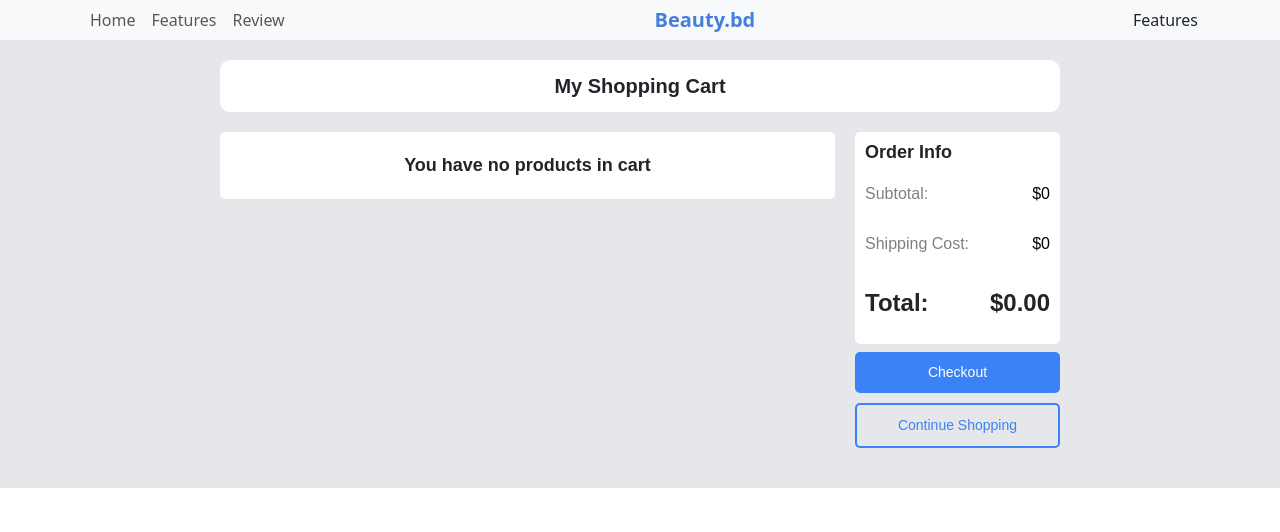
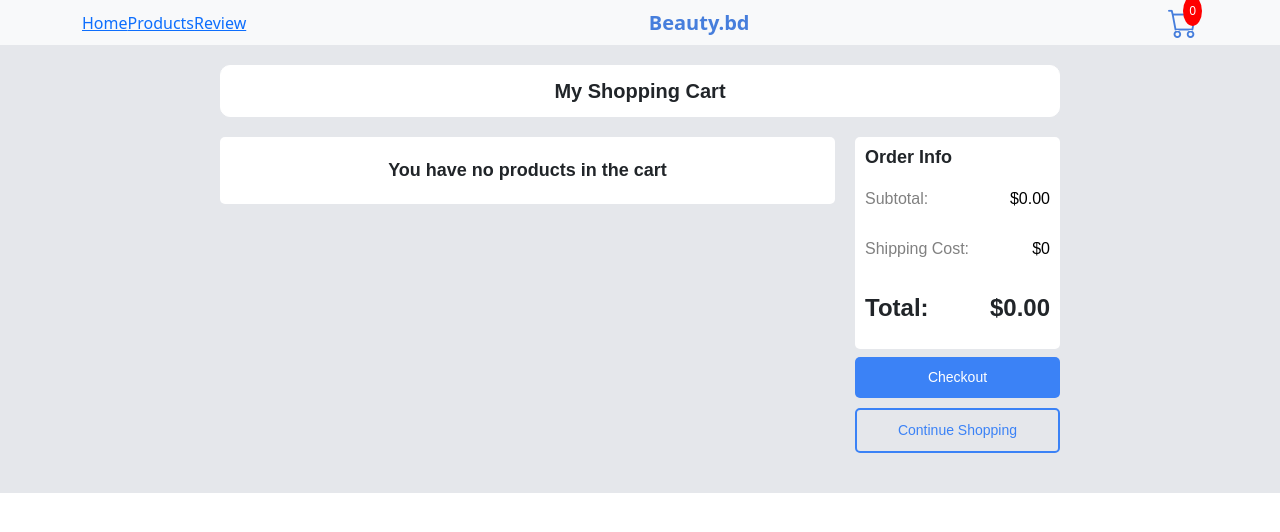
Before and after one commit to tranvietanh20112001/frontend, a React (Create React App) app: page /cart in a window 1280 px wide. Shown: the top 532 px of the page. Built offline with nearby package versions, Linux system fonts and the light colour scheme.

Commit message:
update cartitem

```diff
--- a/src/components/CheckoutPage/CartItemsComponent/CartItemsComponent.tsx
+++ b/src/components/CheckoutPage/CartItemsComponent/CartItemsComponent.tsx
@@ -1,4 +1,4 @@
-
+import React from "react";
 import { useNavigate } from "react-router-dom";
 import { QuantityButton } from "../../ProductPage/ProductDetailComponent/ProductDetailComponent.styled";
 import {
@@ -13,50 +13,85 @@ import {
   OrderTotal,
   Paragraph,
   ButtonContainer,
-  CheckoutButton,
   ContinueShoppingButton,
   ContainerCon,
   ParagraphLeft,
   ParagraphRight,
+
 } from "./CartItemsStyles";
 import { useSelector } from "react-redux";
 import { RootState } from "../../../store";
 import "./CartItemStyle.css";
-import { useState, useEffect } from "react";
+import CartItem from "./cartItem";
+
+import styled from 'styled-components';
+
+const StyledCheckoutButton = styled.button`
+  background-color: #3b82f6;
+  color: white;
+  border: none;
+  padding: 10px;
+  font-size: 14px;
+  border-radius: 5px;
+  cursor: not-allowed;
+`;
 
 const CartItemsComponent = () => {
   const navigate = useNavigate();
-
   const { cart } = useSelector((state: RootState) => state.cart);
 
-  console.log(cart);
 
   const handleContinueShopping = () => {
     navigate("/products");
   };
 
-  const [count, setCount] = useState(1);
-//   const [totalPrice, setTotalPrice] = useState(cartItem.product.price);
-
-  const decrement = () => {
-    if (count > 1) {
-      setCount(count - 1);
-    }
+  const calculateSubtotal = () => {
+    let subtotal = 0;
+    cart.forEach((cartItem) => {
+      subtotal += cartItem.quantity * cartItem.product.price;
+    });
+    return subtotal.toFixed(2);
   };
 
-  const increment = () => {
-    setCount(count + 1);
+  const calculateShippingCost = () => {
+    // Set a default shipping cost
+    const defaultShippingCost = 10;
+
+    // If there are items in the cart, set the shipping cost to the default value
+    if (cart.length > 0) {
+      return defaultShippingCost;
+    }
+
+    // If the cart is empty, shipping cost is $0
+    return 0;
   };
 
-//   useEffect(() => {
-//     setCount(1);
-//     setTotalPrice(cartItem.product.price);
-//   }, [cartItem.product]);
+  const calculateTotal = () => {
+    const subtotal = parseFloat(calculateSubtotal());
+    const shippingCost = calculateShippingCost();
 
-//   useEffect(() => {
+    return (subtotal + shippingCost).toFixed(2);
+  };
 
-//     setTotalPrice(product.price * count);
-//   }, [count, product]);
+  const CheckoutButton = () => {
+    const total = parseFloat(calculateTotal());
+
+    const handleCheckout = () => {
+      const userConfirmation = window.confirm("Do you want to purchase?");
+      if (userConfirmation) {
+        alert("Thank you for Purchase!!!");
+      }
+    };
+
+    return (
+      <StyledCheckoutButton
+        disabled={total === 0}
+        onClick={handleCheckout}
+      >
+        Checkout
+      </StyledCheckoutButton>
+    );
+  };
 
   return (
     <Container>
@@ -65,43 +100,19 @@ const CartItemsComponent = () => {
 
         <SEContainer>
           <LeftContent>
-            {cart.map((cartItem) => {
-              return (
-                <div className="cart-items">
-                  <img
-                    className="cart-item-img"
-                    src={cartItem.product.imageUrl}
-                    alt="qq"
-                  />
-                  <div>
-                    <div className="cart-item-header">
-                      <b className="cart-item-name">
-                        {cartItem.product.productName}
-                      </b>
-                      <p className="cart-item-delete-btn">
-                        <i className="bi bi-trash"></i>
-                      </p>
-                    </div>
-                    <p className="cart-item-description">
-                      {cartItem.product.description}
-                    </p>
-                    <div className="cart-item-bottom">
-                      <QuantityButton>
-                        <button onClick={decrement} disabled={count === 1}>
-                          -
-                        </button>
-                        <span>{count}</span>
-                        <button onClick={increment}>+</button>
-                      </QuantityButton>
-                      <p>${cartItem.product.price}</p>
-                    </div>
-                  </div>
-
-                  {/* <p>{cartItem.quantity}</p> */}
-                </div>
-              );
-            })}
-            <Paragraph>You have no products in cart</Paragraph>
+            {cart.map((cartItem) => (
+              <CartItem
+                key={cartItem.product.productId}
+                cartItem={cartItem}
+                decrement={() => {
+                  /* handle decrement logic here */
+                }}
+                increment={() => {
+                  /* handle increment logic here */
+                }}
+              />
+            ))}
+            {cart.length === 0 && <Paragraph>You have no products in the cart</Paragraph>}
           </LeftContent>
 
           <RightContent>
@@ -109,19 +120,20 @@ const CartItemsComponent = () => {
               <OrderTitle>Order Info</OrderTitle>
               <OrderSubtitle>
                 <ParagraphLeft>Subtotal: </ParagraphLeft>
-                <ParagraphRight>$0</ParagraphRight>
+                <ParagraphRight>${calculateSubtotal()}</ParagraphRight>
               </OrderSubtitle>
               <OrderSubtitle>
                 <ParagraphLeft>Shipping Cost:</ParagraphLeft>
-                <ParagraphRight> $0</ParagraphRight>
+                <ParagraphRight> ${calculateShippingCost()}</ParagraphRight>
               </OrderSubtitle>
               <OrderTotal>
-                Total: <p>$0.00</p>
+                Total: <p>${calculateTotal()}</p>
               </OrderTotal>
             </OrderInfoContainer>
 
             <ButtonContainer>
-              <CheckoutButton>Checkout</CheckoutButton>
+              <CheckoutButton />
+
               <ContinueShoppingButton onClick={handleContinueShopping}>
                 Continue Shopping
               </ContinueShoppingButton>
--- /dev/null
+++ b/src/components/CheckoutPage/CartItemsComponent/cartItem.jsx
@@ -0,0 +1,74 @@
+import React, { useState, useEffect } from "react";
+import { useDispatch } from "react-redux";
+import { removeFromCart } from "../../../slices/cart";
+import { QuantityButton } from "../../ProductPage/ProductDetailComponent/ProductDetailComponent.styled";
+
+const CartItem = ({ cartItem, decrement, increment }) => {
+  const dispatch = useDispatch();
+
+  const [count, setCount] = useState(() => {
+    const storedCount = localStorage.getItem(`cartItem_${cartItem.product.productId}`);
+    return storedCount ? parseInt(storedCount, 10) : cartItem.quantity;
+  });
+
+
+  useEffect(() => {
+    localStorage.setItem(`cartItem_${cartItem.product.productId}`, count.toString());
+  }, [cartItem.product.productId, count]);
+
+  const handleDecrement = () => {
+    if (count > 1) {
+      setCount(count - 1);
+      decrement(cartItem.product.id);
+    } else {
+      const confirmed = window.confirm("This product will be removed from your cart. Are you sure?");
+      if (confirmed) {
+        dispatch(removeFromCart(cartItem.product.productId));
+      }
+    }
+  };
+
+  const handleIncrement = () => {
+    setCount(count + 1);
+    increment(cartItem.product.id);
+  };
+
+  const handleRemove = () => {
+    dispatch(removeFromCart(cartItem.product.productId));
+  };
+
+  const totalPrice = (count * cartItem.product.price).toFixed(2);
+
+  return (
+    <div className="cart-items">
+      <img className="cart-item-img" src={cartItem.product.imageUrl} alt="qq" />
+      <div>
+        <div className="cart-item-header">
+          <b className="cart-item-name">{cartItem.product.productName}</b>
+          <p className="cart-item-delete-btn" onClick={handleRemove}>
+            <i className="bi bi-trash"></i>
+          </p>
+        </div>
+        <p className="cart-item-description">{cartItem.product.description}</p>
+        <div className="cart-item-bottom">
+          <QuantityButton>
+            <button onClick={handleDecrement} disabled={count === 1}>
+              -
+            </button>
+            <input
+              type="number"
+              value={count}
+              readOnly
+              style={{ width: '30px' }}
+            />
+            <button onClick={handleIncrement}>+</button>
+          </QuantityButton>
+
+          <p>${totalPrice}</p>
+        </div>
+      </div>
+    </div>
+  );
+};
+
+export default CartItem;
--- a/src/components/Header/HeaderComponent.tsx
+++ b/src/components/Header/HeaderComponent.tsx
@@ -1,17 +1,50 @@
+import React from "react";
 import { Container, Nav, Navbar } from "react-bootstrap";
-import * as S from './Header.styled';
+import * as S from "./Header.styled";
+import styled from "styled-components";
+import { NavLink } from "react-router-dom";
+import { useSelector } from "react-redux";
+import { RootState } from "../../store";
 
-const HeaderComponent = () => {
+const GreenCartIcon = styled.div`
+  font-size: 30px;
+  color: #467edc;
+  position: relative;
+  display: inline-block;
+
+  span {
+    position: absolute;
+    top: -4px;
+    right: -4px;
+    background-color: red;
+    color: white;
+    border-radius: 100%;
+    padding: 6px;
+    font-size: 12px;
+  }
+`;
+
+const HeaderComponent: React.FC = () => {
+  const cart = useSelector((state: RootState) => state.cart.cart);
+  const totalQuantity = cart.length;
+
   return (
-    <Navbar bg="light" data-bs-theme="light" style={{padding:"0"}}>
+    <Navbar bg="light" data-bs-theme="light" style={{ padding: "0" }}>
       <Container>
         <Nav>
-          <Nav.Link href="#home">Home</Nav.Link>
-          <Nav.Link href="#features">Features</Nav.Link>
-          <Nav.Link href="#pricing">Review</Nav.Link>
+          <NavLink to="#home">Home</NavLink>
+          <NavLink to="/products">Products</NavLink>
+          <NavLink to="#pricing">Review</NavLink>
         </Nav>
-        <Navbar.Brand href="#home"><S.NavbarLogo>Beauty.bd</S.NavbarLogo></Navbar.Brand>
-        <Nav.Link href="#features">Features</Nav.Link>
+        <Navbar.Brand href="#home">
+          <S.NavbarLogo>Beauty.bd</S.NavbarLogo>
+        </Navbar.Brand>
+        <NavLink to="/cart">
+          <GreenCartIcon>
+            <span>{totalQuantity}</span>
+            <i className="bi bi-cart"></i>
+          </GreenCartIcon>
+        </NavLink>
       </Container>
     </Navbar>
   );
--- a/src/components/ProductPage/ProductDetailComponent/ProductDetailComponent.tsx
+++ b/src/components/ProductPage/ProductDetailComponent/ProductDetailComponent.tsx
@@ -62,13 +62,17 @@ const ProductDetail: React.FC<ProductDetailProps> = ({ product }) => {
           <button onClick={increment}>+</button>
         </QuantityButton>
 
-                <PriceAndAdd>
-                    <h5>Price: ${product.price}</h5>
-                    <button>Add to cart</button>
-                </PriceAndAdd>
-            </Action>
-        </ProductDetailContainer>
-    );
-}
+        <PriceAndAdd>
+          <h5>Total Price: ${totalPrice.toFixed(2)}</h5>
+          <button
+            onClick={() => dispatch(addToCart({ product, quantity: count }))}
+          >
+            <i className="bi bi-cart"></i> Add to cart
+          </button>
+        </PriceAndAdd>
+      </Action>
+    </ProductDetailContainer>
+  );
+};
 
 export default ProductDetail;
--- a/src/slices/cart.ts
+++ b/src/slices/cart.ts
@@ -26,10 +26,28 @@ const CartSlice = createSlice({
   initialState,
   reducers: {
     addToCart: (state, action: PayloadAction<ICartItem>) => {
-      state.cart = [...state.cart, action.payload];
+      const newCartItem = action.payload;
+
+      const currentCartItemIndex = state.cart.findIndex(
+        (cartItem) =>
+          cartItem.product.productId === newCartItem.product.productId
+      );
+
+      if (currentCartItemIndex === -1) {
+        state.cart.push(newCartItem);
+      } else {
+        state.cart[currentCartItemIndex].quantity += newCartItem.quantity;
+      }
+    },
+
+    removeFromCart: (state, action: PayloadAction<string>) => {
+      state.cart = state.cart.filter(
+        (cartItem) => cartItem.product.productId !== action.payload
+      );
     },
   },
 });
 
-export const { addToCart } = CartSlice.actions;
+export const { addToCart, removeFromCart } = CartSlice.actions;
+
 export default CartSlice;
```
Also changed, not shown: src/components/CheckoutPage/OrderInfoComponent/OrderInfoComponent.tsx (+49 -2 lines).
